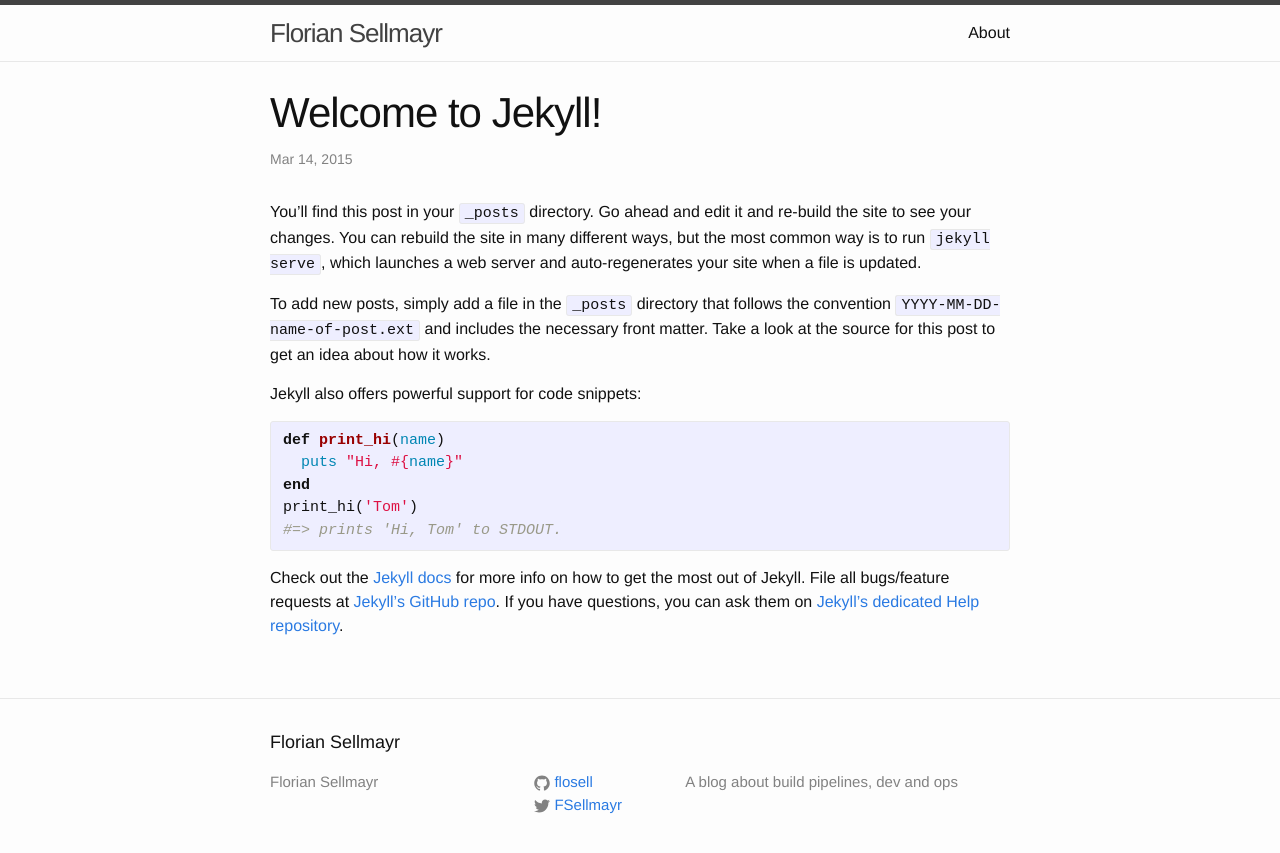
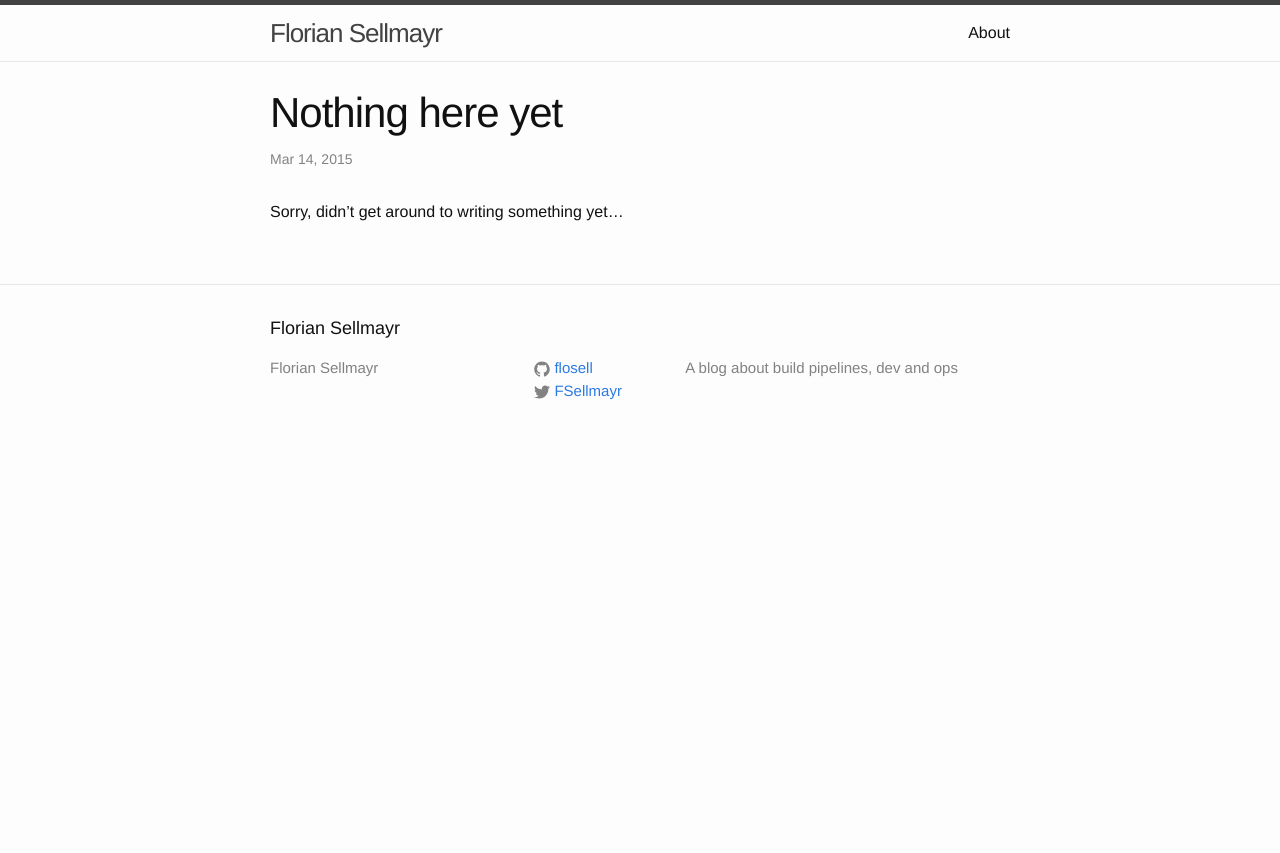
Before and after one commit to flosell/flosell.github.io, a Jekyll site: the page built from _posts/2015-03-14-welcome-to-jekyll.markdown, in a window 1280 px wide. Shown: the top 853 px of the page. Built offline with Jekyll 4.4.1, drawn with Linux system fonts in a browser that asks for light colours.

Commit message:
remove default post content

```diff
--- a/_posts/2015-03-14-welcome-to-jekyll.markdown
+++ b/_posts/2015-03-14-welcome-to-jekyll.markdown
@@ -1,25 +1,7 @@
 ---
 layout: post
-title:  "Welcome to Jekyll!"
+title:  "Nothing here yet"
 date:   2015-03-14 13:26:16
-categories: jekyll update
+categories:
 ---
-You’ll find this post in your `_posts` directory. Go ahead and edit it and re-build the site to see your changes. You can rebuild the site in many different ways, but the most common way is to run `jekyll serve`, which launches a web server and auto-regenerates your site when a file is updated.
-
-To add new posts, simply add a file in the `_posts` directory that follows the convention `YYYY-MM-DD-name-of-post.ext` and includes the necessary front matter. Take a look at the source for this post to get an idea about how it works.
-
-Jekyll also offers powerful support for code snippets:
-
-{% highlight ruby %}
-def print_hi(name)
-  puts "Hi, #{name}"
-end
-print_hi('Tom')
-#=> prints 'Hi, Tom' to STDOUT.
-{% endhighlight %}
-
-Check out the [Jekyll docs][jekyll] for more info on how to get the most out of Jekyll. File all bugs/feature requests at [Jekyll’s GitHub repo][jekyll-gh]. If you have questions, you can ask them on [Jekyll’s dedicated Help repository][jekyll-help].
-
-[jekyll]:      http://jekyllrb.com
-[jekyll-gh]:   https://github.com/jekyll/jekyll
-[jekyll-help]: https://github.com/jekyll/jekyll-help
+Sorry, didn't get around to writing something yet...
```
